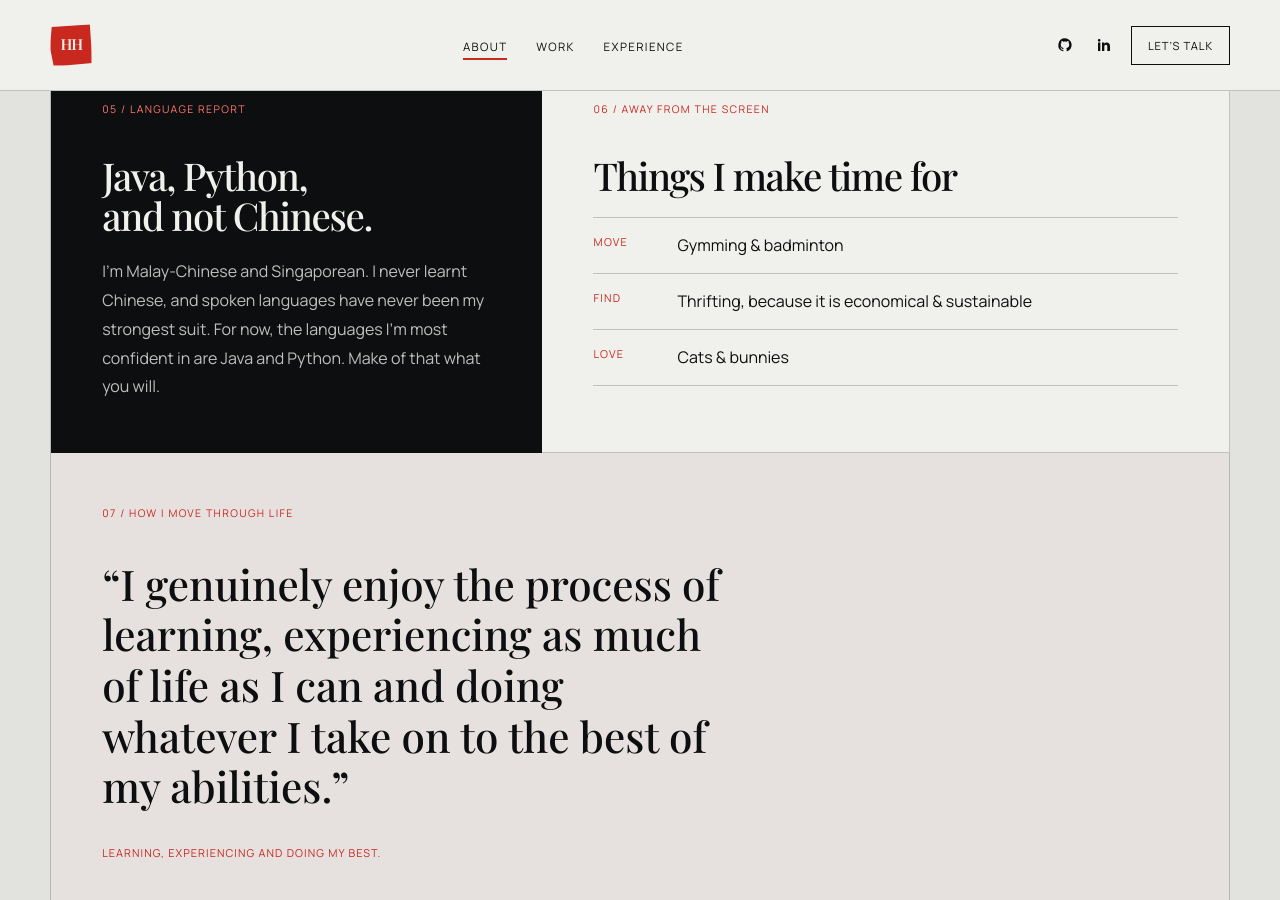
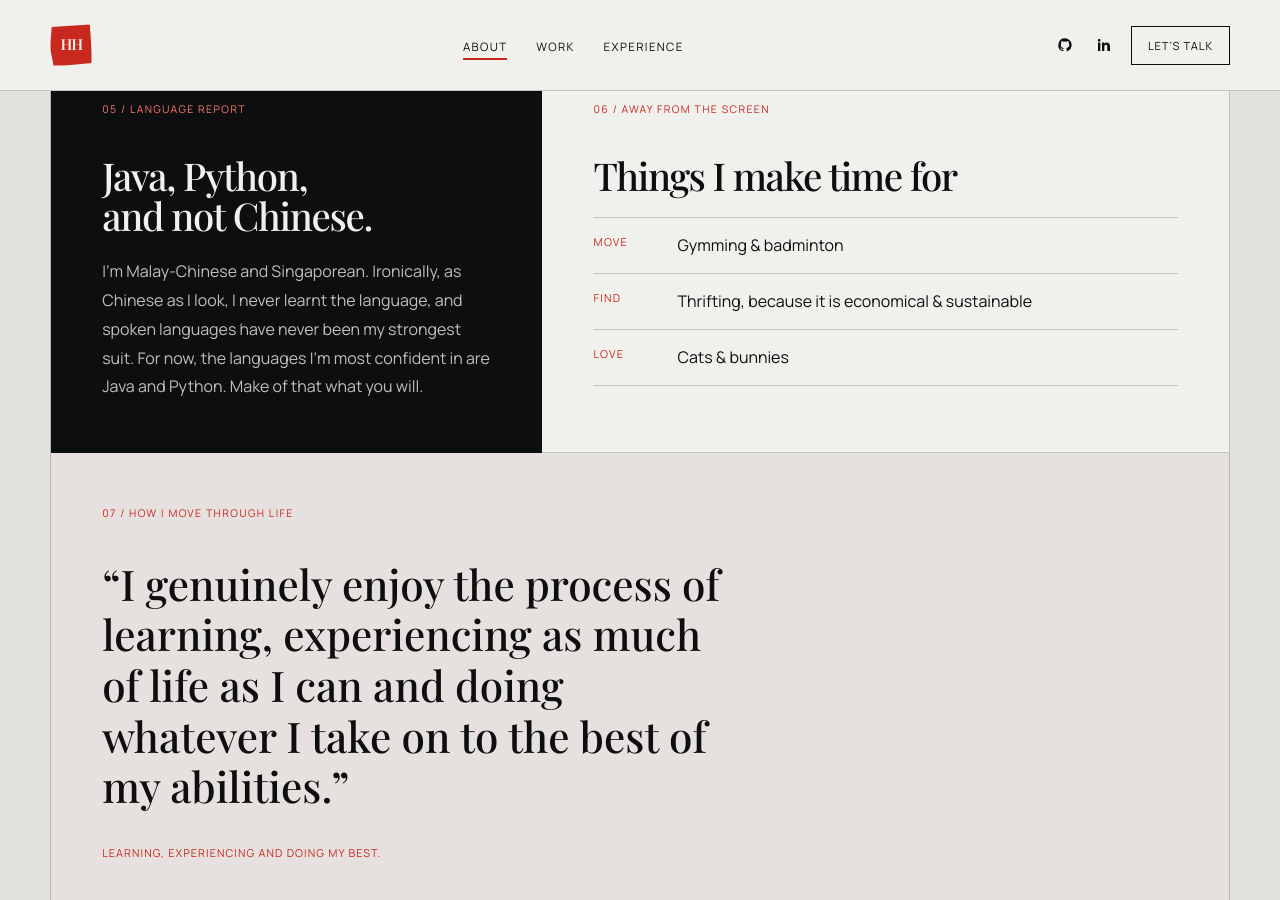
Before and after one commit to hazelhidayah/hazelhidayah.github.io, a Jekyll site: the page built from about.markdown, in a window 1280 px wide and 900 px high, scrolled down 2129 px. Built offline with Jekyll 4.4.1, drawn with Linux system fonts in a browser that asks for light colours.

```diff
--- a/about.markdown
+++ b/about.markdown
@@ -104,9 +104,9 @@ description: A few things that shaped how I build, design, and think.
         <p class="about-tile__number">05 / Language report</p>
         <h3>Java, Python,<br />and not Chinese.</h3>
         <p>
-          I’m Malay-Chinese and Singaporean. I never learnt Chinese, and spoken languages have never
-          been my strongest suit. For now, the languages I’m most confident in are Java and Python.
-          Make of that what you will.
+          I’m Malay-Chinese and Singaporean. Ironically, as Chinese as I look, I never learnt the
+          language, and spoken languages have never been my strongest suit. For now, the languages
+          I’m most confident in are Java and Python. Make of that what you will.
         </p>
       </article>
 
```
